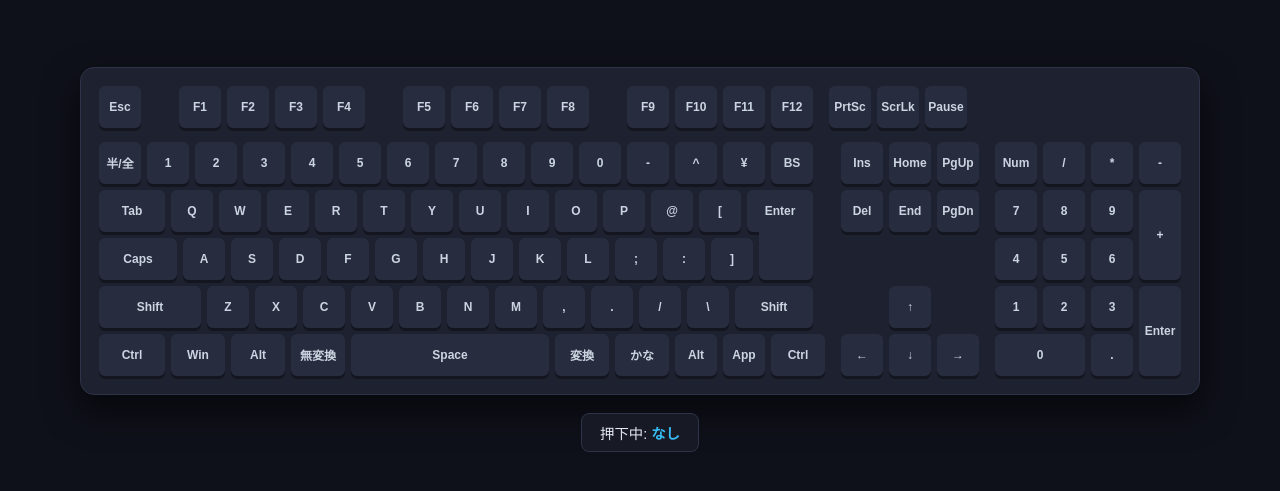
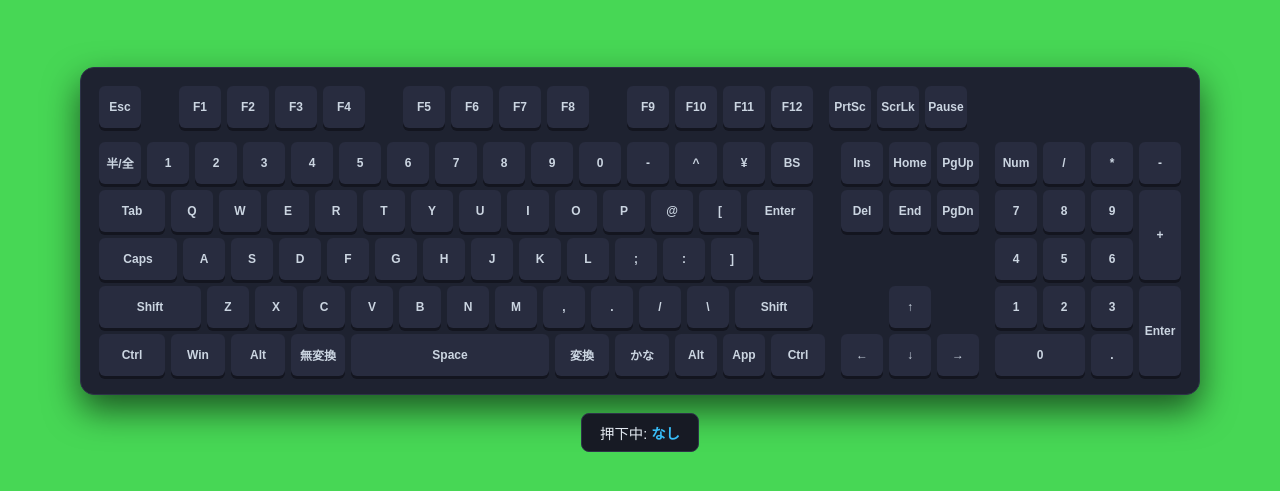
Before and after one commit to nemoayu1212-cpu/Key-display-site, a plain HTML site: page desk.html in a window 1280 px wide. Shown: the part 141-632 px from the top of the page. Drawn offline with Linux system fonts and the light colour scheme.

Commit message:
Update desk.html

```diff
--- a/desk.html
+++ b/desk.html
@@ -13,7 +13,7 @@
     justify-content: center;
     min-height: 100vh;
     margin: 0;
-    background: #0f111a;
+    background: #47D755;
     color: #e2e8f0;
     user-select: none;
   }
```
